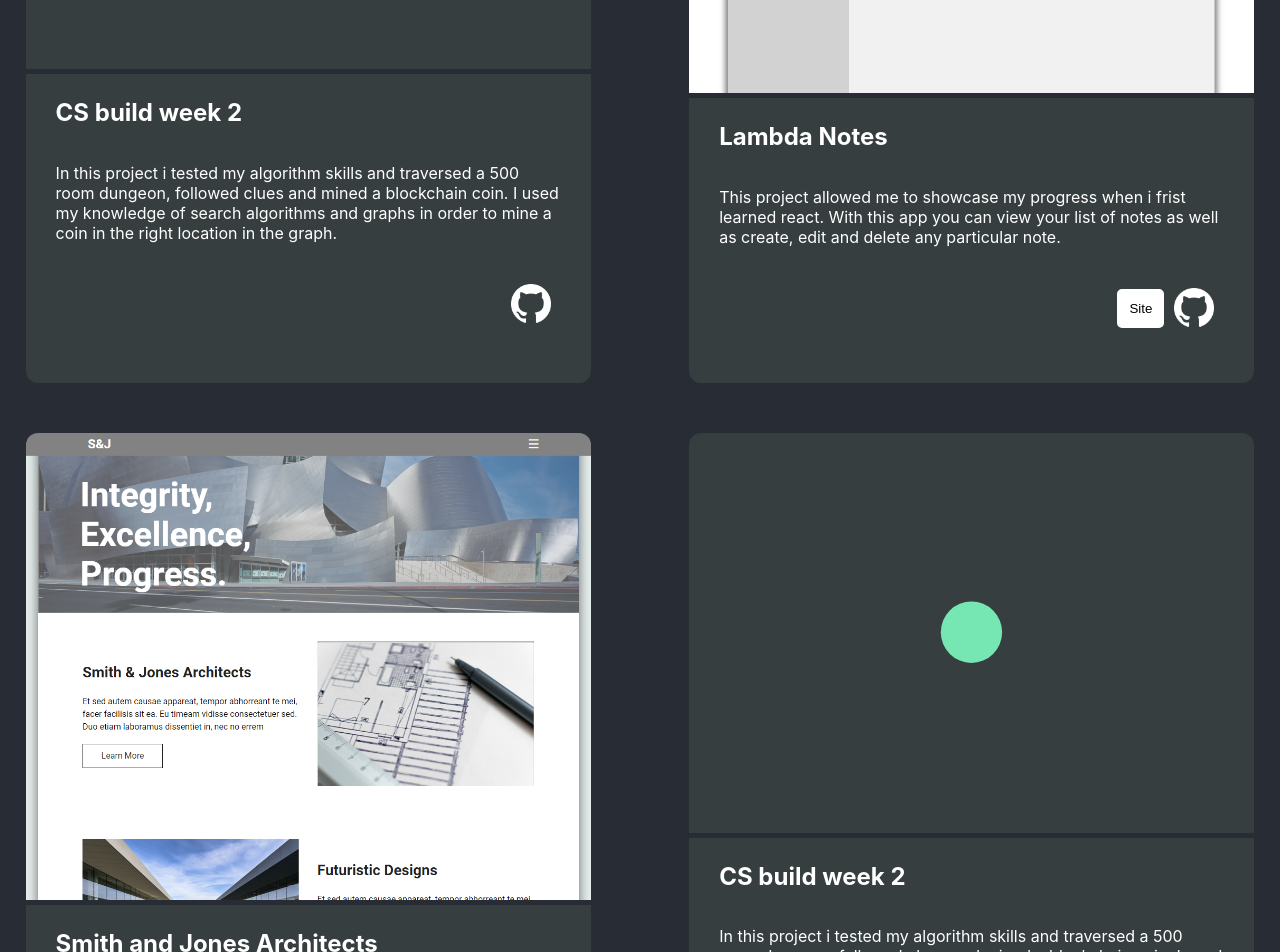
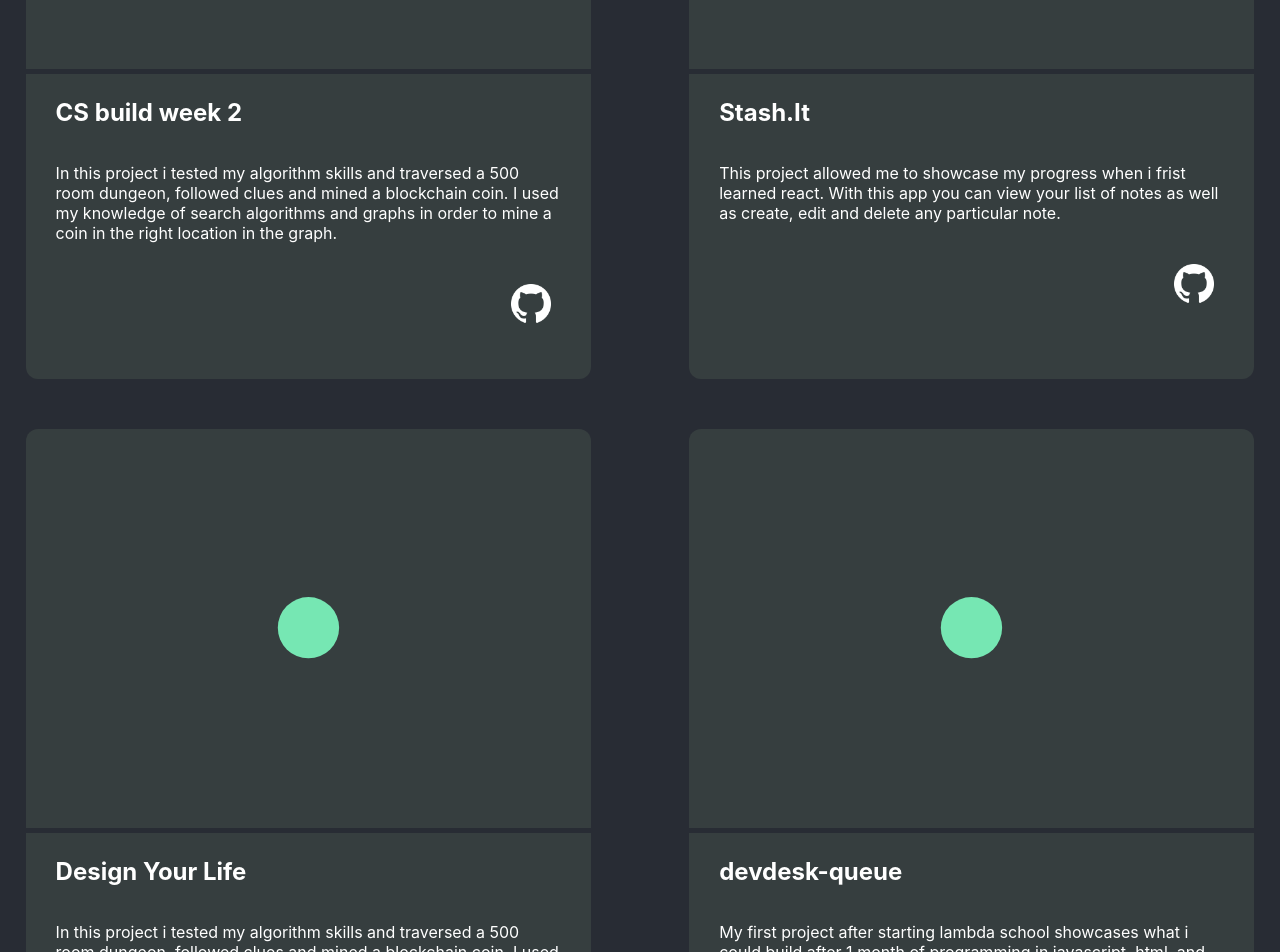
Before and after one commit to NickStrick/My-Portfolio, a React (Create React App) app in the folder portfolio/: page / in a window 1280 px wide. Shown: the part 3480-4432 px from the top of the page. Built offline with nearby package versions, Linux system fonts and the light colour scheme.

Commit message:
added info for team lead projects

```diff
--- a/portfolio/src/App.js
+++ b/portfolio/src/App.js
@@ -71,28 +71,27 @@ const pData = [
     role: 'Wed Developer'
   },
   {
-    name: "Lambda Notes",
+    name: "Stash.It",
     description: 'This project allowed me to showcase my progress when i frist learned react. With this app you can view your list of notes as well as create, edit and delete any particular note.',
-    img: notesLogo,
-    link: 'https://github.com/NickStrick/front-end-project-week',
-    deployed: 'https://nstrick-lambda-notes.netlify.com/',
-    role: 'Wed Developer'
+    img: logo,
+    link: 'https://github.com/tabless-thursday-4-15-2019',
+    role: 'Team Lead'
   },
   {
-    name: "Smith and Jones Architects",
+    name: "Design Your Life",
+    description: 'In this project i tested my algorithm skills and traversed a 500 room dungeon, followed clues and mined a blockchain coin. I used my knowledge of search algorithms and graphs in order to mine a coin in the right location in the graph.',
+    img: logo,
+    link: 'https://github.com/designyourlife-bw-3-11',
+    role: 'Team Lead'
+  },
+  {
+    name: "devdesk-queue",
     description: 'My first project after starting lambda school showcases what i could build after 1 month of programming in javascript, html, and css.',
-    img: sandjLogo,
-    link: 'https://github.com/NickStrick/User-Interface-Project-Week',
-    role: 'Wed Developer',
+    img: logo,
+    link: 'https://github.com/devdesk-queue',
+    role: 'Team Lead',
   },
 
-  {
-    name: "CS build week 2",
-    description: 'In this project i tested my algorithm skills and traversed a 500 room dungeon, followed clues and mined a blockchain coin. I used my knowledge of search algorithms and graphs in order to mine a coin in the right location in the graph.',
-    img: logo,
-    link: 'https://github.com/TBN-CS-build-week-2/CS-Build-Week-2',
-    role: 'Wed Developer'
-  },
 ]
 
 function App() {
```
